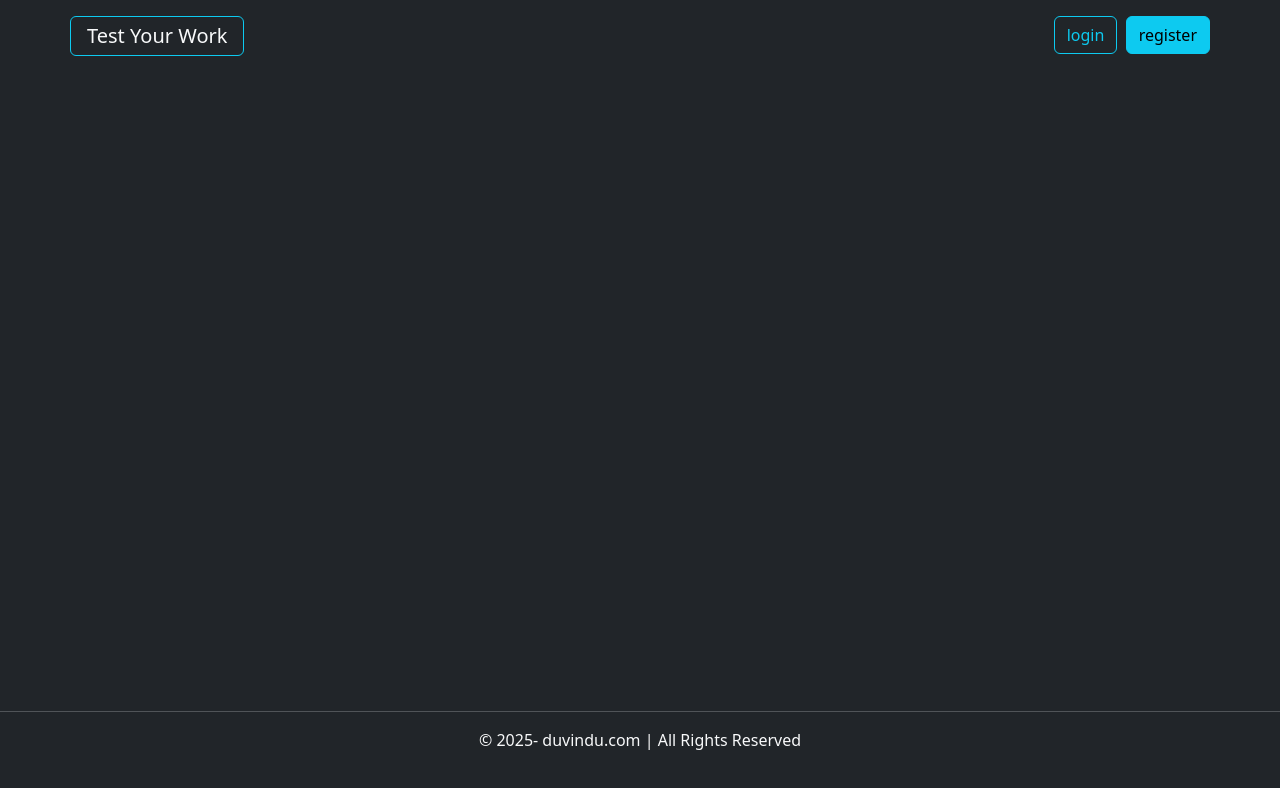
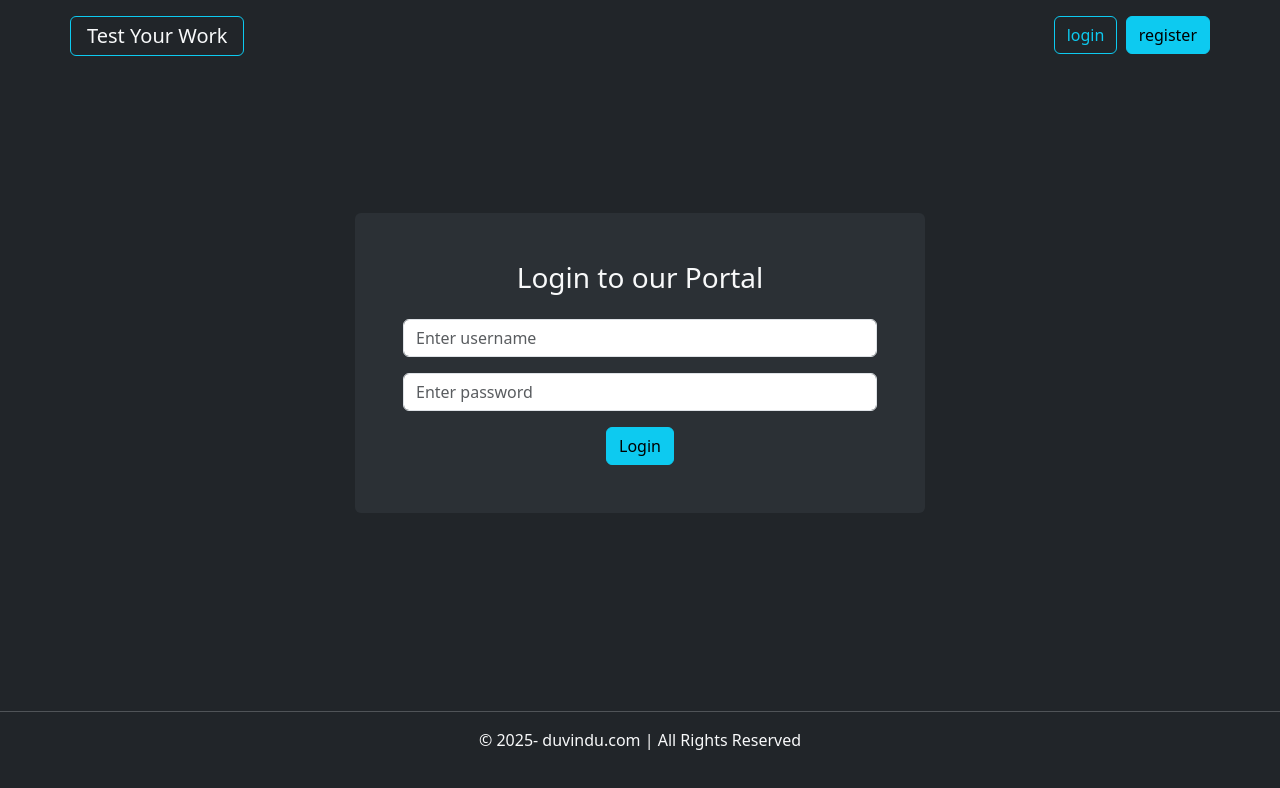
Before and after one commit to duvindu-embuldeniya/DRF-Essentials, a React (Vite) app in the folder frontend-react/: page /login in a window 1280 px wide. Shown: the top 788 px of the page. Built offline with nearby package versions, Linux system fonts and the light colour scheme.

Commit message:
authentication view -> frontend

```diff
--- a/frontend-react/src/Components/LoginComponent/LoginComponent.jsx
+++ b/frontend-react/src/Components/LoginComponent/LoginComponent.jsx
@@ -1,9 +1,79 @@
 import React from 'react'
+import { useState } from 'react'
+import axios from 'axios'
+import { useNavigate } from 'react-router-dom'
+
+
 
 const LoginComponent = () => {
+
+  let[username, setUsername] = useState('')
+  let[password, setPassword] = useState('')
+  let[loading, setLoading] = useState(false)
+  let[error, setError] = useState('')
+  const navigate = useNavigate()
+
+  let f1 = (e) =>{
+    setUsername(e.target.value)
+  }
+
+  let f2 = (e) =>{
+    setPassword(e.target.value)
+  }
+
+  let formSubmit = async (e)=>{
+    e.preventDefault()
+    let userData = {
+      username,password
+    }
+    setLoading(true)
+
+    try{
+      let response = await axios.post('http://localhost:8000/api/p2/token/', userData)
+      localStorage.setItem('accessToken', response.data.access)
+      localStorage.setItem('refreshToken', response.data.refresh)
+      navigate('/')
+    }
+    catch(error){
+      setError("Invalid Credentials..!")
+    }
+    finally{
+      setLoading(false)
+    }
+  }
+
+
   return (
     <>
+    <div className='container'>
 
+            <div className='row justify-content-center'>
+                <div className='col-md-6 bg-light-dark p-5 rounded'>
+                    <h3 className='text-light text-center mb-4'>Login to our Portal</h3>
+
+                    <form onSubmit={formSubmit}>
+
+                      <div className='mb-3'>
+                        <input type="text" required value={username} onChange={f1} className='form-control' placeholder='Enter username' />
+                      </div>
+
+                      <div className="mb-3">
+                        <input type="password" required value={password} onChange={f2} className='form-control' placeholder='Enter password' />
+                      </div>
+
+                      {error && <div className='alert alert-danger'>Invalid Credentials!</div>}
+
+
+                      {loading && <button type='submit' disabled className='btn btn-info d-block mx-auto'>In Progress..</button>}
+                      {!loading && <button type='submit' className='btn btn-info d-block mx-auto'>Login</button>}
+
+
+                    </form>
+
+                </div>
+            </div>
+
+        </div>
     </>
   )
 }
```
